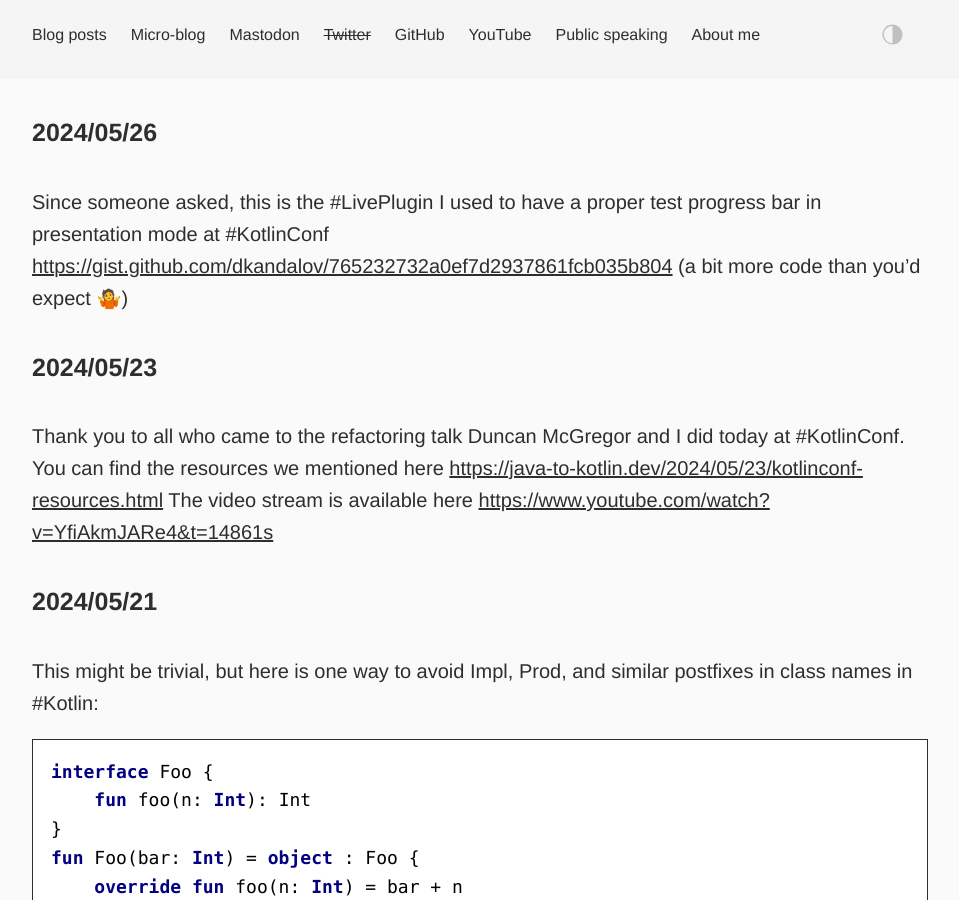
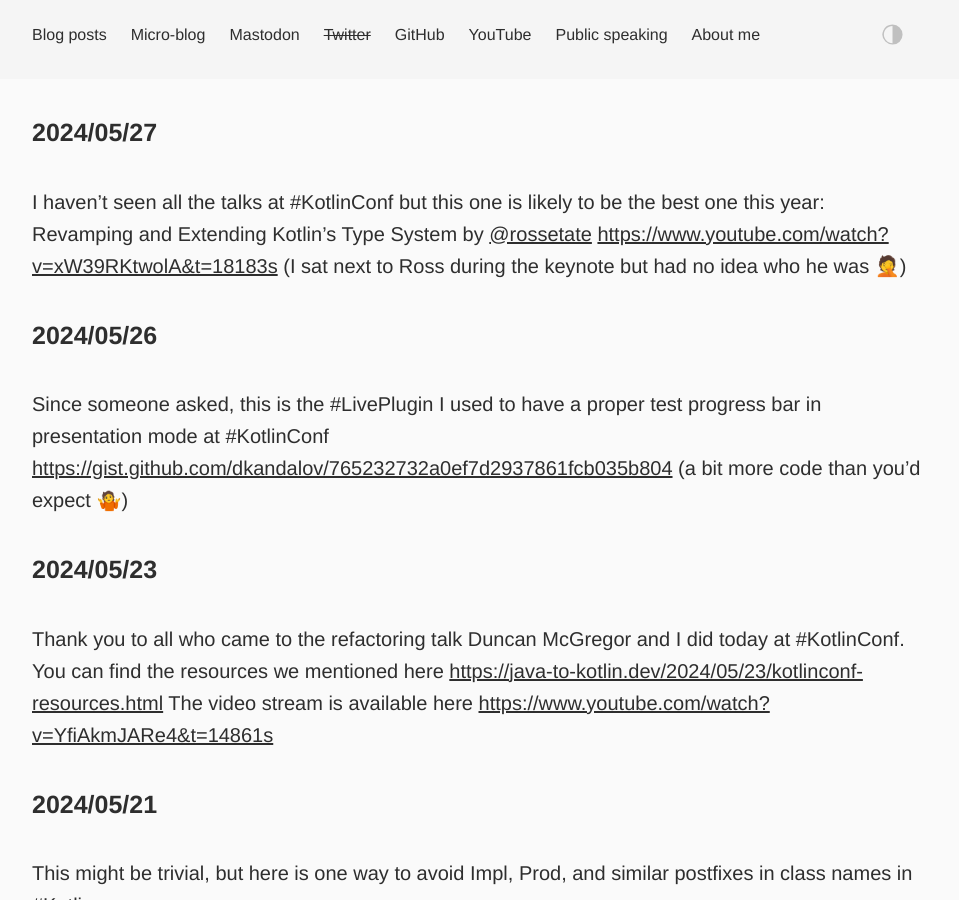
Before and after one commit to dkandalov/dkandalov.github.io, a Jekyll site: the page built from micro-blog.md, in a window 1280 px wide and 900 px high. Shown: the whole window, without its empty margins (160-1119 px from the left). Built offline with Jekyll 4.4.1, drawn with Linux system fonts in a browser that asks for light colours.

Commit message:
updated micro-blog

```diff
--- a/micro-blog.md
+++ b/micro-blog.md
@@ -2,6 +2,9 @@
 layout: post
 permalink: /micro-blog/
 ---
+
+#### 2024/05/27
+I haven't seen all the talks at #KotlinConf but this one is likely to be the best one this year: Revamping and Extending Kotlin's Type System by [@rossetate](https://twitter.com/rossetate) <https://www.youtube.com/watch?v=xW39RKtwolA&t=18183s> (I sat next to Ross during the keynote but had no idea who he was 🤦)
 
 #### 2024/05/26
 Since someone asked, this is the #LivePlugin I used to have a proper test progress bar in presentation mode at #KotlinConf <https://gist.github.com/dkandalov/765232732a0ef7d2937861fcb035b804> (a bit more code than you'd expect 🤷‍)
```
